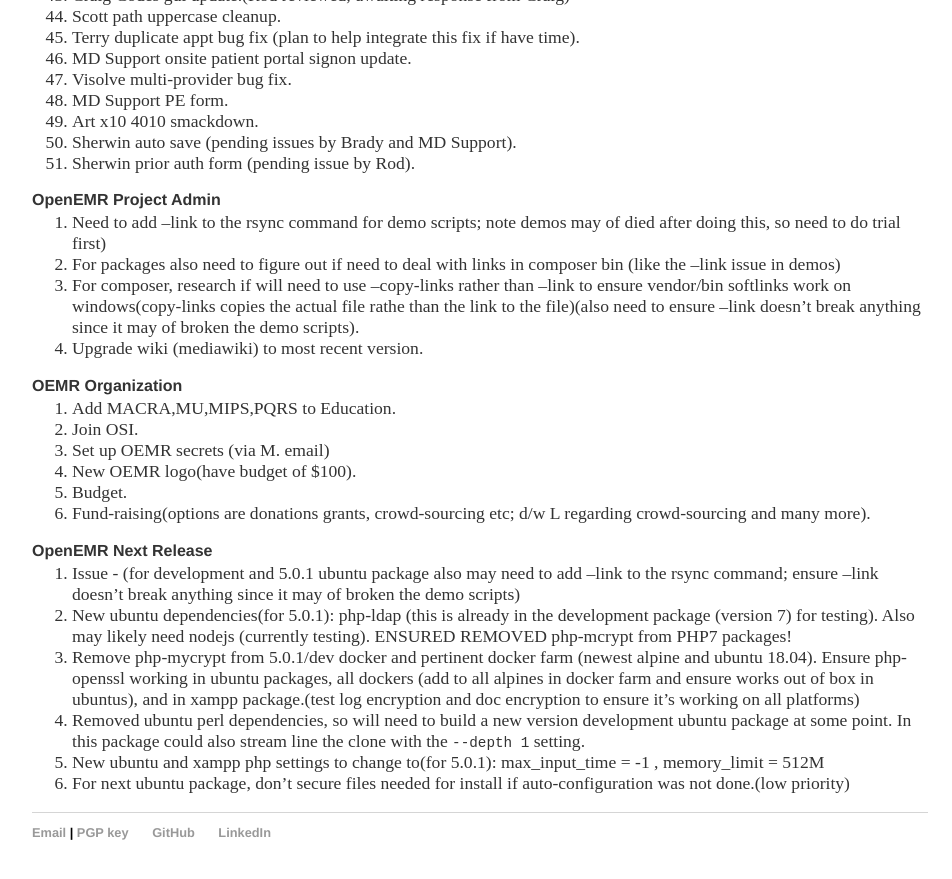
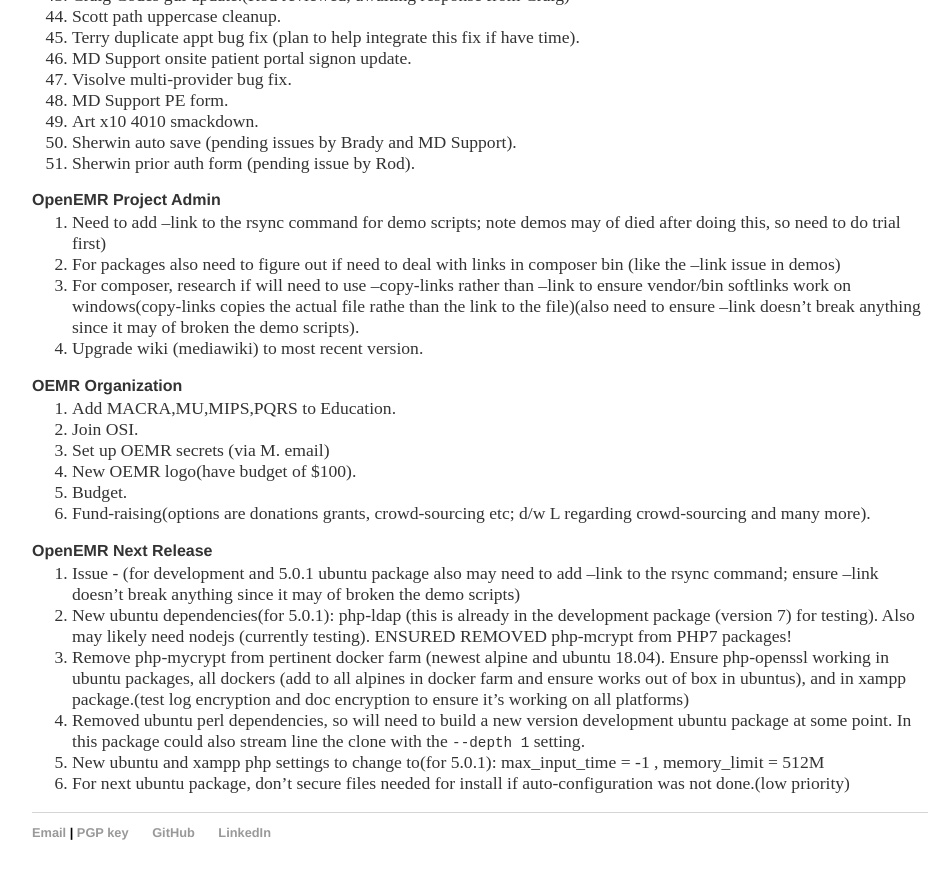
Before and after one commit to bradymiller/bradymiller.github.io, a Jekyll site: the page built from todo/index.md, in a window 1280 px wide and 900 px high, scrolled down 1258 px. Shown: the top 879 px of the window, without its empty margins (160-1112 px from the left). Built offline with Jekyll 4.4.1, drawn with Linux system fonts in a browser that asks for light colours; our own code applies the rules of GitHub Pages for plain Markdown files.

Commit message:
Update index.md

```diff
--- a/todo/index.md
+++ b/todo/index.md
@@ -76,7 +76,7 @@
 ### OpenEMR Next Release
 1. Issue - (for development and 5.0.1 ubuntu package also may need to add --link to the rsync command; ensure --link doesn't break anything since it may of broken the demo scripts)
 1. New ubuntu dependencies(for 5.0.1): php-ldap (this is already in the development package (version 7) for testing). Also may likely need nodejs (currently testing). ENSURED REMOVED php-mcrypt from PHP7 packages!
-1. Remove php-mycrypt from 5.0.1/dev docker and pertinent docker farm (newest alpine and ubuntu 18.04). Ensure php-openssl working in ubuntu packages, all dockers (add to all alpines in docker farm and ensure works out of box in ubuntus), and in xampp package.(test log encryption and doc encryption to ensure it's working on all platforms)
+1. Remove php-mycrypt from pertinent docker farm (newest alpine and ubuntu 18.04). Ensure php-openssl working in ubuntu packages, all dockers (add to all alpines in docker farm and ensure works out of box in ubuntus), and in xampp package.(test log encryption and doc encryption to ensure it's working on all platforms)
 1. Removed ubuntu perl dependencies, so will need to build a new version development ubuntu package at some point. In this package could also stream line the clone with the `--depth 1` setting.
 1. New ubuntu and xampp php settings to change to(for 5.0.1): max_input_time = -1 , memory_limit = 512M
 1. For next ubuntu package, don't secure files needed for install if auto-configuration was not done.(low priority)
```
